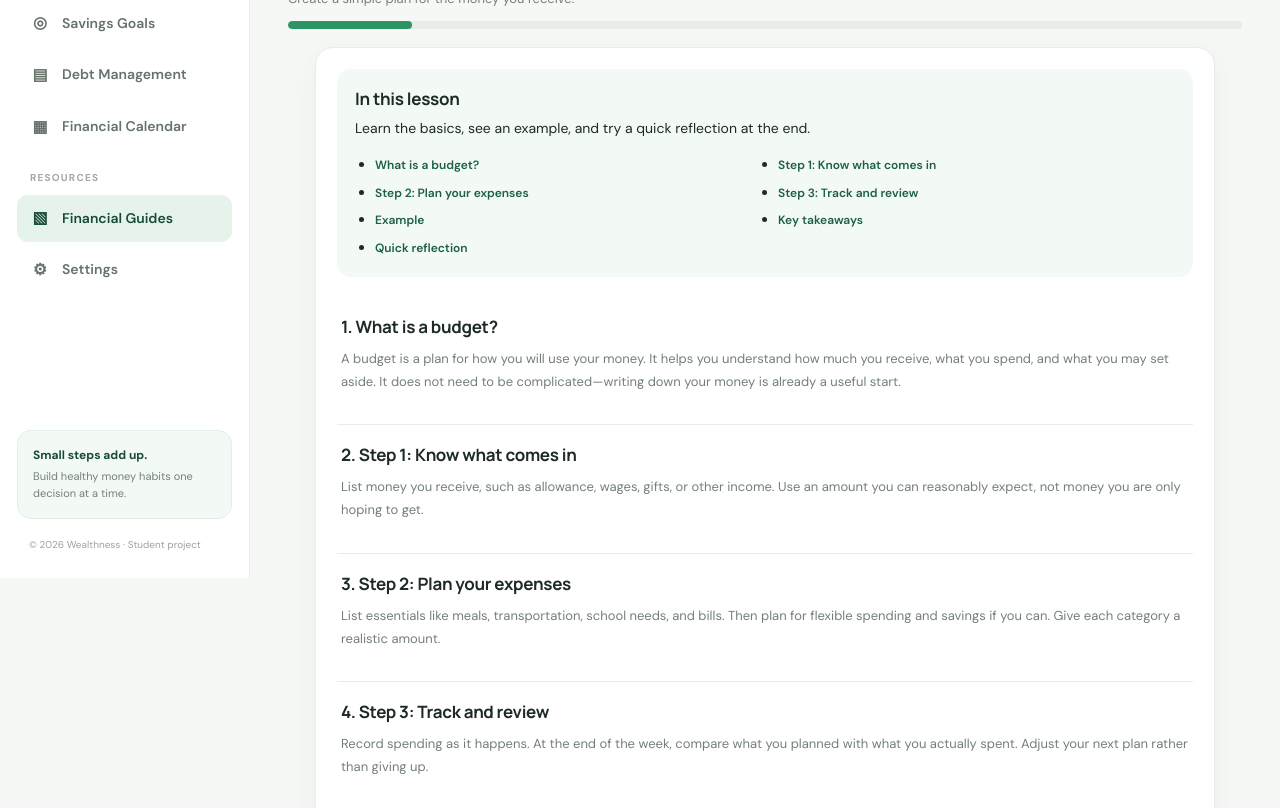
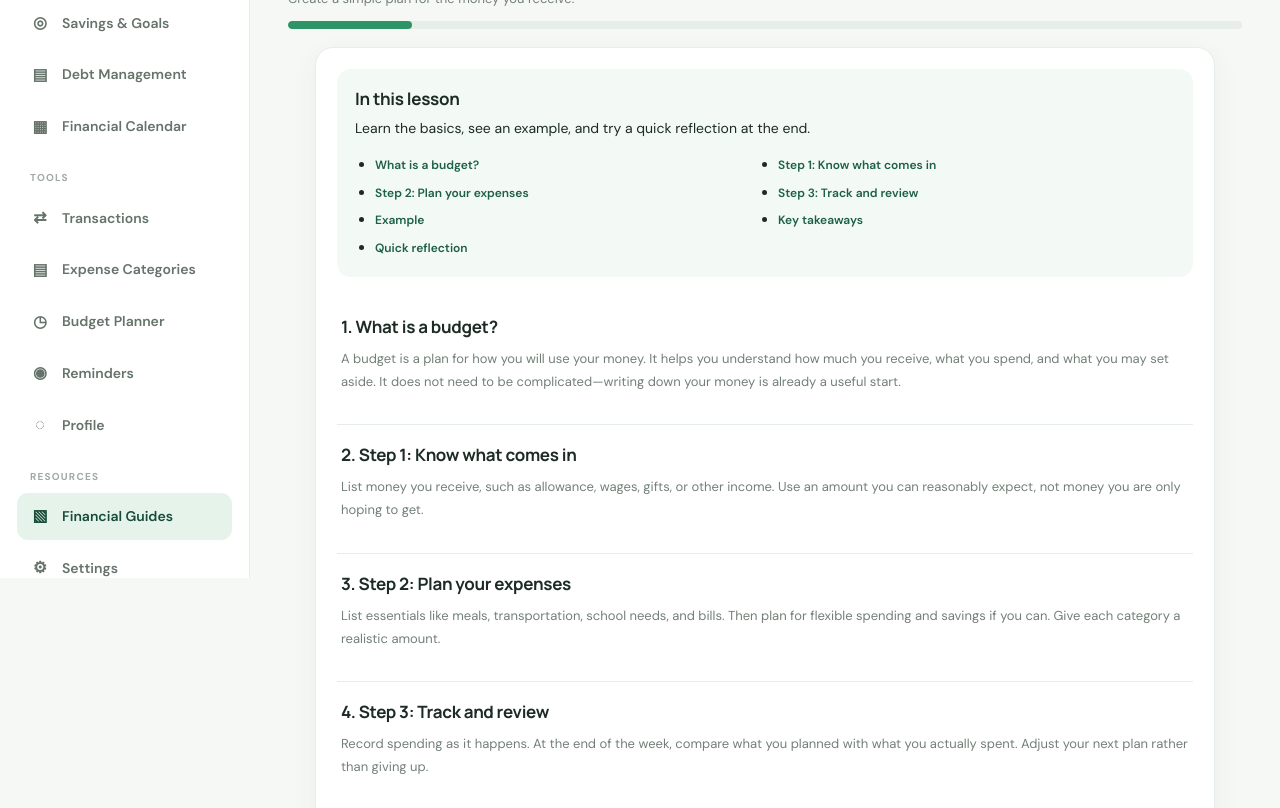
Before and after one commit to 20264357-cmyk/FINALL, a plain HTML site: page guides/budgeting-basics.html in a window 1280 px wide. Shown: the part 222-1030 px from the top of the page. Drawn offline with Linux system fonts and the light colour scheme.

Commit message:
Add Wealthness tools to shared navigation

```diff
--- a/guides/budgeting-basics.html
+++ b/guides/budgeting-basics.html
@@ -11,8 +11,8 @@
 <aside class="sidebar" id="sidebar">
 <a class="brand" href="../index.html"><div class="brand-mark">W</div><div><div class="brand-name">Wealthness</div><div class="brand-tag">Your Money, in Focus.</div></div></a>
 <div class="nav-label">Main</div><nav class="nav-list">
-<a class="nav-link" href="../index.html"><span class="nav-icon">▦</span>Overview</a><a class="nav-link" href="../budget.html"><span class="nav-icon">↗</span>Budget &amp; Expenses</a><a class="nav-link" href="../savings.html"><span class="nav-icon">◎</span>Savings Goals</a><a class="nav-link" href="../debt.html"><span class="nav-icon">▤</span>Debt Management</a><a class="nav-link" href="../calendar.html"><span class="nav-icon">▦</span>Financial Calendar</a></nav>
-<div class="nav-label nav-label-spaced">Resources</div><nav class="nav-list"><a class="nav-link active" href="../guides.html"><span class="nav-icon">▧</span>Financial Guides</a><a class="nav-link" href="../settings.html"><span class="nav-icon">⚙</span>Settings</a></nav>
+<a class="nav-link" href="../index.html"><span class="nav-icon">▦</span>Overview</a><a class="nav-link" href="../budget.html"><span class="nav-icon">↗</span>Budget Overview</a><a class="nav-link" href="../savings.html"><span class="nav-icon">◎</span>Savings &amp; Goals</a><a class="nav-link" href="../debt.html"><span class="nav-icon">▤</span>Debt Management</a><a class="nav-link" href="../calendar.html"><span class="nav-icon">▦</span>Financial Calendar</a></nav>
+<div class="nav-label nav-label-spaced">Tools</div><nav class="nav-list"><a class="nav-link" href="../transactions.html"><span class="nav-icon">⇄</span>Transactions</a><a class="nav-link" href="../categories.html"><span class="nav-icon">▤</span>Expense Categories</a><a class="nav-link" href="../planner.html"><span class="nav-icon">◷</span>Budget Planner</a><a class="nav-link" href="../reminders.html"><span class="nav-icon">◉</span>Reminders</a><a class="nav-link" href="../profile.html"><span class="nav-icon">◌</span>Profile</a></nav><div class="nav-label nav-label-spaced">Resources</div><nav class="nav-list"><a class="nav-link active" href="../guides.html"><span class="nav-icon">▧</span>Financial Guides</a><a class="nav-link" href="../settings.html"><span class="nav-icon">⚙</span>Settings</a></nav>
 <div class="sidebar-bottom"><div class="sidebar-tip"><strong>Small steps add up.</strong><p>Build healthy money habits one decision at a time.</p></div><div class="sidebar-footer">© 2026 Wealthness · Student project</div></div></aside>
 <div class="mobile-overlay" id="mobile-overlay"></div><div class="main">
 <header class="topbar"><div class="topbar-left"><button class="menu-toggle" id="menu-toggle" aria-label="Open navigation">☰</button><div class="breadcrumb">Resources<strong>Budgeting Basics</strong></div></div><div class="topbar-right"><span class="today" id="current-date"></span><button class="theme-toggle" id="theme-toggle" type="button" aria-label="Switch to dark mode" title="Toggle dark mode">☾ <span>Dark mode</span></button><div class="avatar">W</div></div></header>
```
